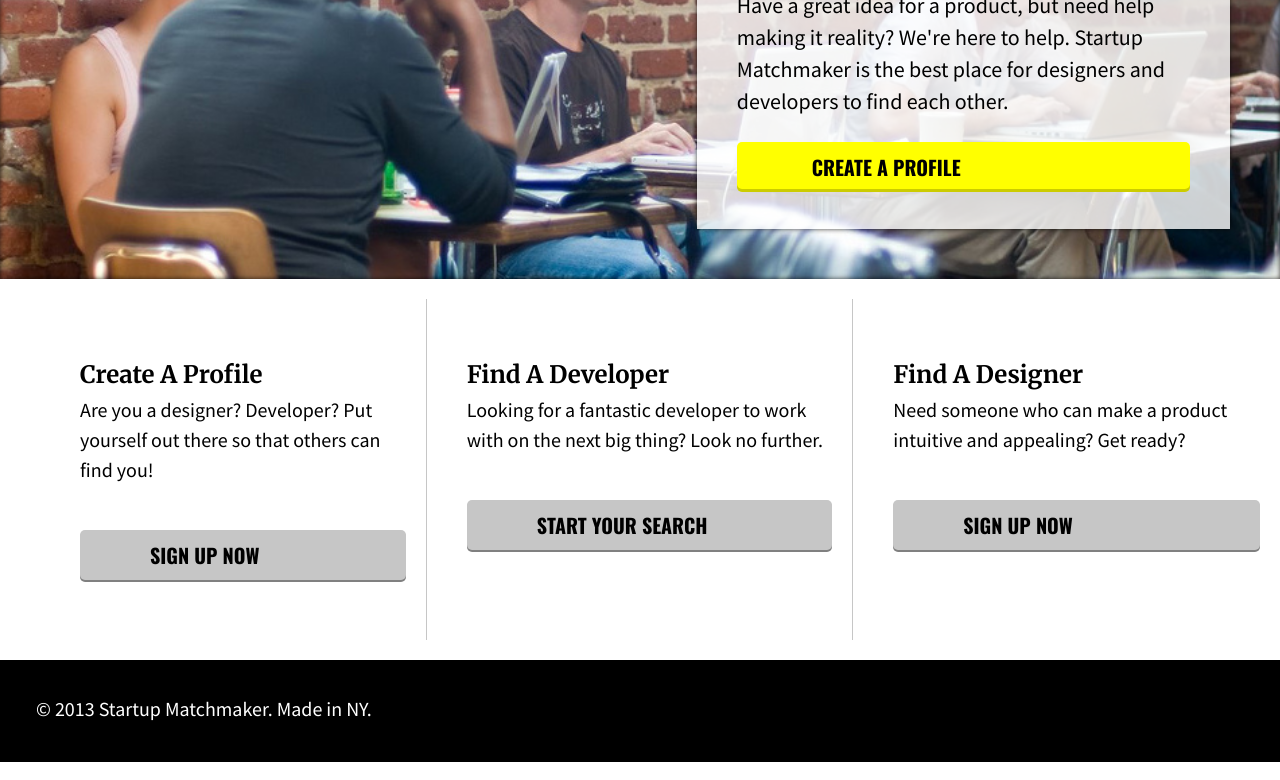
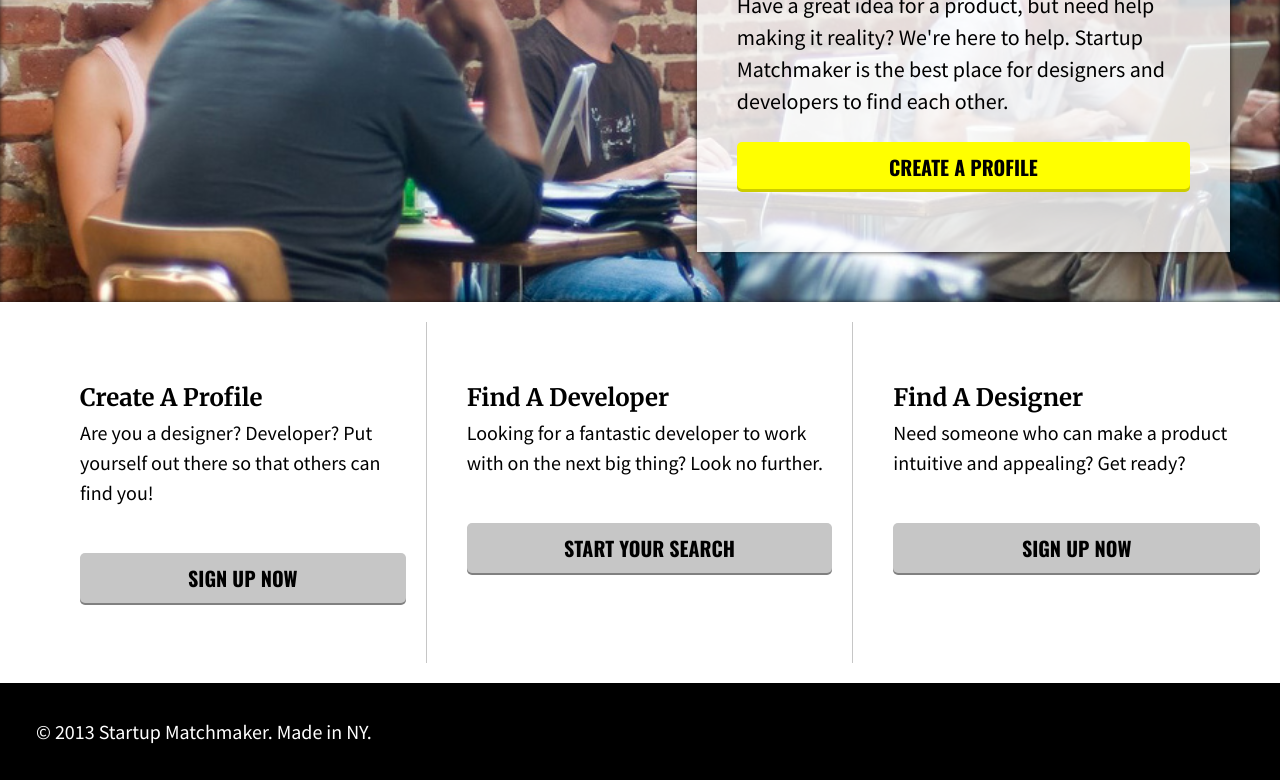
Before and after one commit to JayRodrig/startup_matchmaker, a plain HTML site: page index.html in a window 1280 px wide. Shown: the part 312-1092 px from the top of the page. Drawn offline with nearby package versions, Linux system fonts and the light colour scheme.

Commit message:
finishing details

```diff
--- a/styles/main.css
+++ b/styles/main.css
@@ -20,7 +20,6 @@
 
 .col {
     width: 8.3333%;
-    min-height: 100px;
 }
 
 .col-2 {
@@ -143,7 +142,6 @@
     padding-bottom:60px;
     padding-left:40px;
     padding-right:40px;
-    height:343px;
     box-shadow:0 0 5px rgba(0,0,0,.75)
 }
 
@@ -173,6 +171,7 @@
     box-shadow: inset 0 -3px 0 rgba(0,0,0,.2);
     font-family:'Oswald', sans-serif!important;
     font-size: 20px;
+    justify-content:center;
 }
 
 .post-center-article {
@@ -202,6 +201,7 @@
     background-color:#C6C6C6;
     padding: 10px 70px;
     box-shadow: 0 2px 0 gray;
+    justify-content:center;
 }
 
 .no-border {
```
